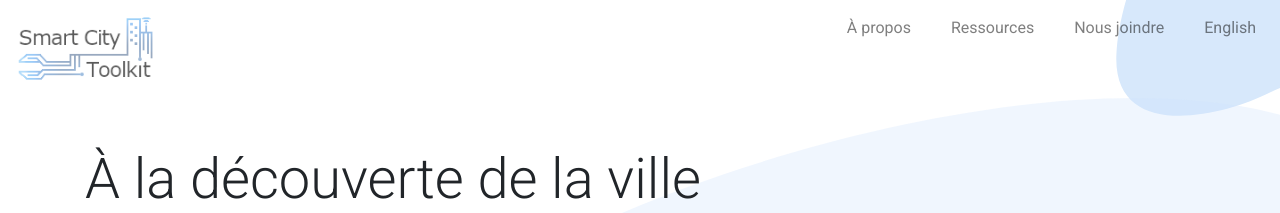
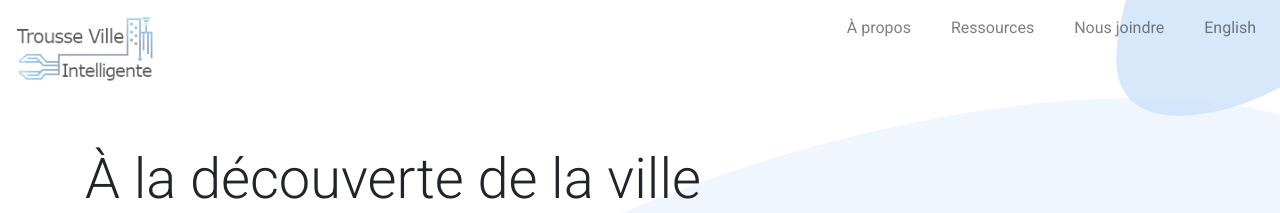
Before and after one commit to dreamside-digital/smart-city-toolkit-landing, a Jekyll site: the page built from fr/index.html, in a window 1280 px wide. Shown: the top 213 px of the page. Built offline with Jekyll 4.4.1, drawn with Linux system fonts in a browser that asks for light colours.

Commit message:
french logo, fix footer links

```diff
--- a/_data/content_fr.yml
+++ b/_data/content_fr.yml
@@ -22,7 +22,7 @@ meta_issues_links:
 
 
 header:
-  header_logo: smart-city-logo-en.png
+  header_logo: smart-city-logo-fr.png
   header_logo_alt: Trousse Ville Intelligente
   lang:
     link_text: English
--- a/_includes/footer.html
+++ b/_includes/footer.html
@@ -4,7 +4,7 @@
       <ul class="list-unstyled d-flex align-items-center navbar-nav">
         {% for link in content.footer.links %}
           <li class="nav-item">
-            <a class="nav-link" href="{{ site.gitbook_root }}{{ link.link_url }}">{{ link.link_text }}</a>
+            <a class="nav-link" href="{{ link.link_url }}">{{ link.link_text }}</a>
           </li>
         {% endfor %}
       </ul>
```
Also changed, not shown: 4 other files.
